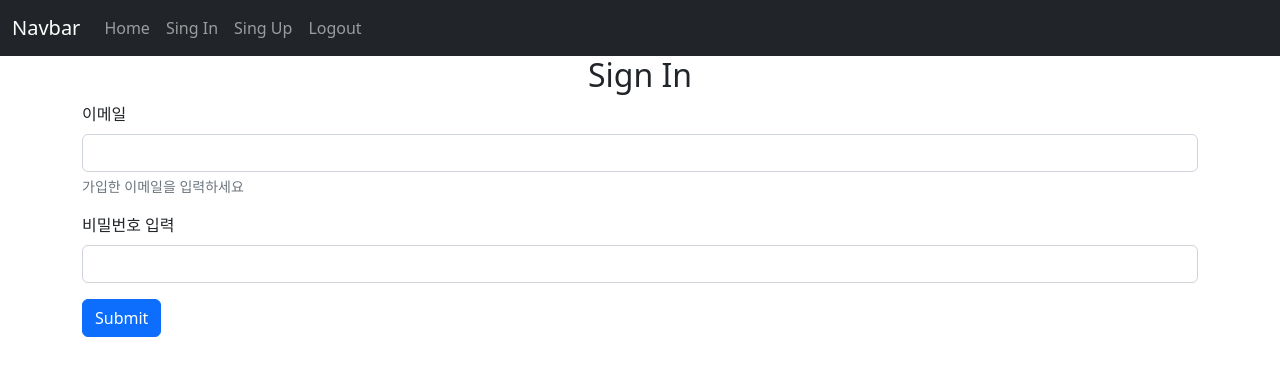
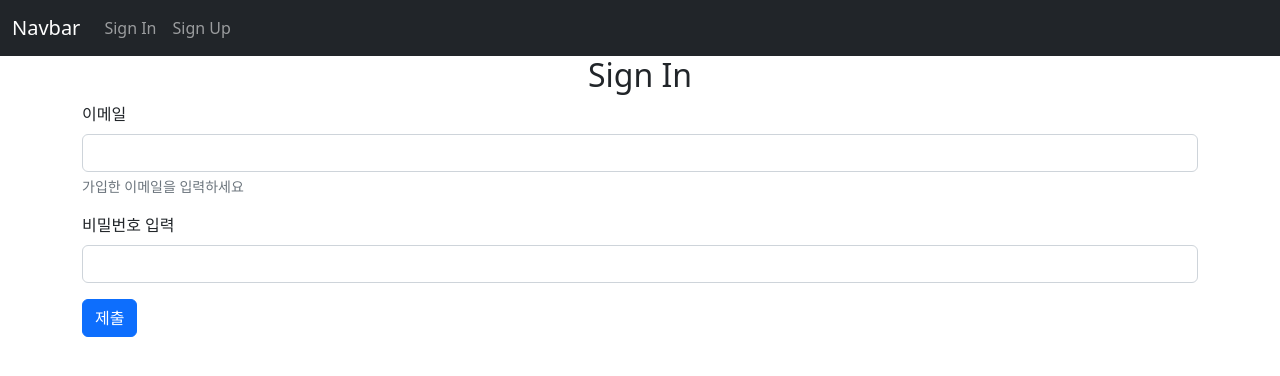
Before and after one commit to juncheolishere/220913-flask-tutorial-note-app, a Flask app: page /sign-in in a window 1280 px wide. Shown: the top 376 px of the page. Run offline with Flask 2, Linux system fonts and the light colour scheme.

Commit message:
14 로그인 된 이후 처리 (수정)

```diff
--- a/diary/auth.py
+++ b/diary/auth.py
@@ -12,7 +12,7 @@ auth = Blueprint('auth', __name__)
 @login_required
 def logout():
     logout_user()
-    return render_template('logout.html')
+    return redirect(url_for('auth.sign_in'))
 
 # login
 @auth.route('/sign-in', methods=['GET','POST'])
@@ -28,7 +28,7 @@ def sign_in():
             if check_password_hash(user.password, password1):
                 flash('로그인 완료', category='success')
                 login_user(user, remember=True)
-                return redirect(url_for(views.home))
+                return redirect(url_for('views.home'))
             else:
                 flash('비밀번호가 다릅니다.', category='error')
         else:
--- a/diary/templates/base.html
+++ b/diary/templates/base.html
@@ -18,18 +18,24 @@
             </button>
             <div class="collapse navbar-collapse" id="navbarNav">
                 <ul class="navbar-nav">
+                    <!-- 로그인 되었을 때 -->
+                    {% if current_user.is_authenticated %}
                     <li class="nav-item">
                         <a class="nav-link" href="/">Home</a>
                     </li>
                     <li class="nav-item">
-                        <a class="nav-link" href="/sign-in">Sing In</a>
+                        <a class="nav-link" href="/logout">Logout</a>
+                    </li>
+                    {% else %}
+                    <!-- 로그인 안되었을 때 -->
+                    <li class="nav-item">
+                        <a class="nav-link" href="/sign-in">Sign In</a>
                     </li>
                     <li class="nav-item">
-                        <a class="nav-link" href="/sign-up">Sing Up</a>
+                        <a class="nav-link" href="/sign-up">Sign Up</a>
                     </li>
-                    <li class="nav-item">
-                        <a class="nav-link" href="/logout">Logout</a>
-                    </li>
+                    {% endif %}
+
                 </ul>
             </div>
         </div>
--- a/diary/templates/sign_in.html
+++ b/diary/templates/sign_in.html
@@ -17,7 +17,7 @@ Title - Sign In
         <label for="InputPassword1" class="form-label">비밀번호 입력</label>
         <input name='password1' type="password" class="form-control" id="InputPassword1">
     </div>
-    <button type="submit" class="btn btn-primary">Submit</button>
+    <button type="submit" class="btn btn-primary">제출</button>
 </form>
 <!-- ./sing-in input form -->
 {% endblock %}
--- a/diary/views.py
+++ b/diary/views.py
@@ -1,4 +1,5 @@
 from flask import Blueprint, render_template
+from flask_login import login_required, current_user
 
 # Create Blueprint
 views = Blueprint('views', __name__)
```
Also changed, not shown: diary/__init__.py (+10 -0 lines).
